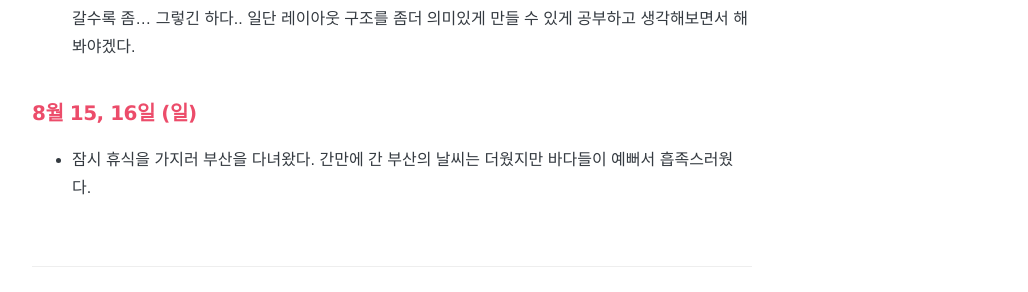
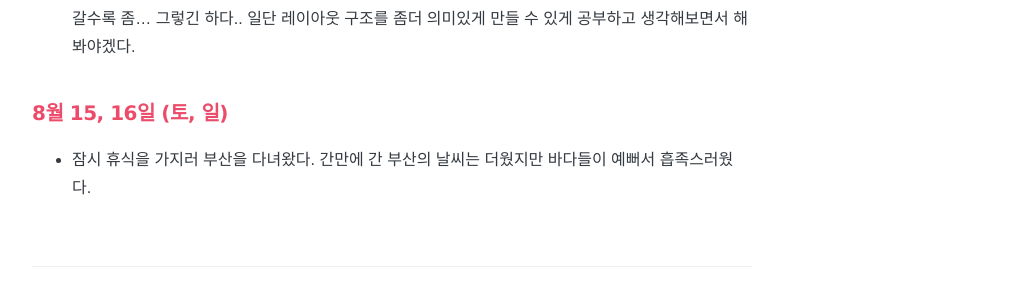
Before and after one commit to somefood/somefood.github.io, a Jekyll site: the page built from _posts/Today I Learned/2020-08-10-08-16-TIL.md, in a window 1280 px wide and 900 px high, scrolled down 516 px. Shown: the part 352-644 px from the top of the window, without its empty margins (248-1276 px from the left). Built offline with Jekyll 4.4.1, drawn with Linux system fonts in a browser that asks for light colours; nearby versions of some CDN libraries; comment, search, counter and statistics services are not loaded.

Commit message:
수정: 내용 추가

```diff
--- a/_posts/Today I Learned/2020-08-10-08-16-TIL.md
+++ b/_posts/Today I Learned/2020-08-10-08-16-TIL.md
@@ -22,5 +22,5 @@ comments: true
 ## 8월 14일 (금)
 - 친구랑 하는 웹페이지 디자인을 일부 구현했다. 기존에 제공되어있는 리소스에 계속 얹히는 식으로 하니 갈수록 좀... 그렇긴 하다.. 일단 레이아웃 구조를 좀더 의미있게 만들 수 있게 공부하고 생각해보면서 해봐야겠다.
 
-## 8월 15, 16일 (일)
+## 8월 15, 16일 (토, 일)
 - 잠시 휴식을 가지러 부산을 다녀왔다. 간만에 간 부산의 날씨는 더웠지만 바다들이 예뻐서 흡족스러웠다.
```
